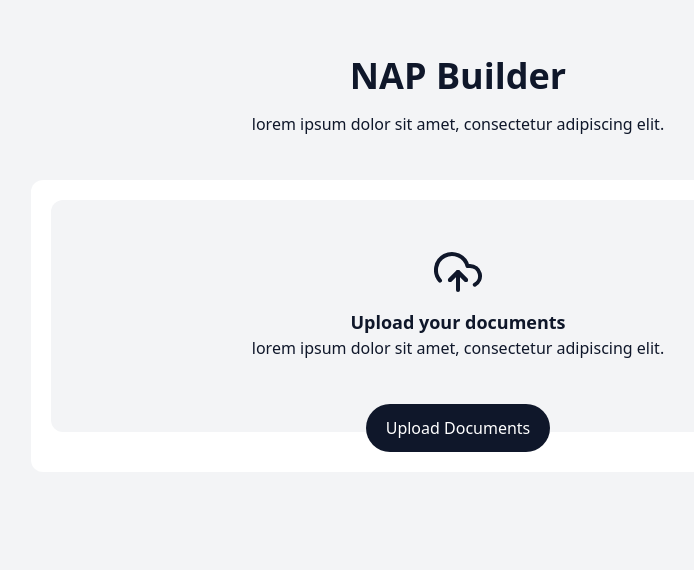
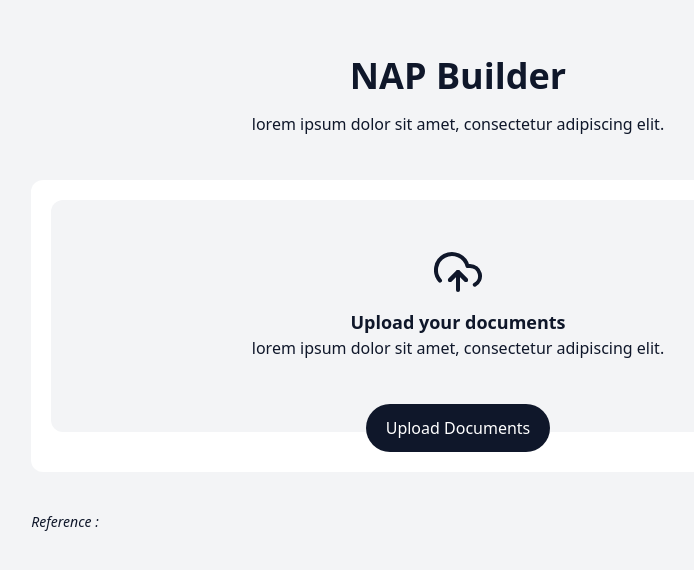
Before and after one commit to yopiangga/nap-builder-react, a React (Create React App) app: page / in a window 1280 px wide. Shown: the top 570 px of the page, without its empty margins (182-876 px from the left). Built offline with nearby package versions, Linux system fonts and the light colour scheme.

Commit message:
setup: test

```diff
--- a/src/pages/nap/text.js
+++ b/src/pages/nap/text.js
@@ -5,6 +5,10 @@ export function TextComponent({ title, description, reference }) {
         <span className="text-slate-900 font-bold">{title}</span>
       </h4>
       <p className="mt-2 text-justify">{description}</p>
+      <p className="mt-2 text-justify italic text-sm">
+        <span className="text-slate-900 font-medium">Reference : </span>
+        {reference}
+      </p>
     </div>
   );
 }
```
